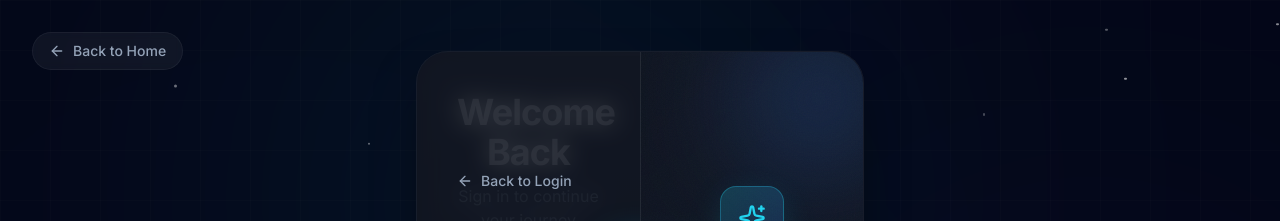
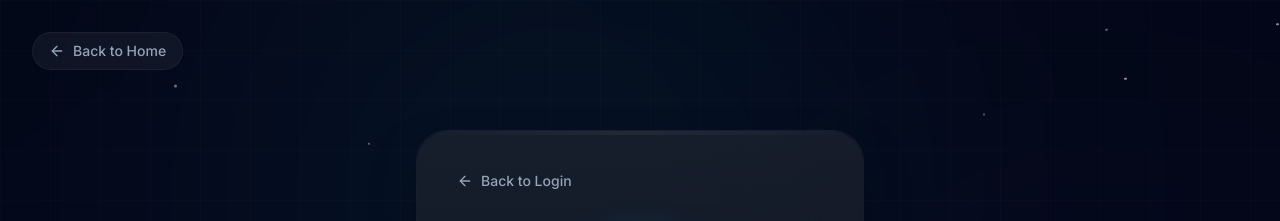
Before and after one commit to adonisdeptrai/r4bbit, a React (Vite) app: page /auth in a window 1280 px wide. Both pictures are taken after a click on the button "Forgot Password?". Shown: the top 221 px of the page. Built offline with nearby package versions, Linux system fonts and the light colour scheme; no server answers.

Commit message:
fix(auth): Refactor Forgot Password to separate view instead of overlay

```diff
--- a/src/pages/Auth.tsx
+++ b/src/pages/Auth.tsx
@@ -37,32 +37,42 @@ export default function Auth({ onNavigate }: AuthProps) {
             </button>
 
             {/* Main Container */}
+            <AnimatePresence mode="wait">
+                {isForgot ? (
+                    /* Forgot Password View - Separate from Login/Register */
                     <motion.div
+                        key="forgot-password"
                         initial={{ opacity: 0, scale: 0.95, y: 20 }}
                         animate={{ opacity: 1, scale: 1, y: 0 }}
-                transition={{ duration: 0.5, ease: [0.16, 1, 0.3, 1] }}
-                className={`w-full ${isForgot ? 'max-w-md' : 'max-w-[420px] md:max-w-[1000px]'} mx-4 relative z-10 transition-all duration-500`}
+                        exit={{ opacity: 0, scale: 0.95, y: -20 }}
+                        transition={{ duration: 0.4, ease: [0.16, 1, 0.3, 1] }}
+                        className="w-full max-w-md mx-4 relative z-10"
+                    >
+                        {/* Glass Card for Forgot Password */}
+                        <div className="relative backdrop-blur-3xl bg-[#0F1420]/60 rounded-[32px] border border-white/5 shadow-2xl shadow-black/50 overflow-hidden">
+                            {/* Inner lighting effects */}
+                            <div className="absolute top-0 left-0 w-full h-1 bg-gradient-to-r from-transparent via-white/10 to-transparent opacity-50"></div>
+                            <div className="absolute inset-0 bg-gradient-to-b from-white/5 to-transparent pointer-events-none rounded-[32px]"></div>
+
+                            <ForgotPasswordForm onBack={() => setIsForgot(false)} />
+                        </div>
+                    </motion.div>
+                ) : (
+                    /* Login/Register View */
+                    <motion.div
+                        key="auth-forms"
+                        initial={{ opacity: 0, scale: 0.95, y: 20 }}
+                        animate={{ opacity: 1, scale: 1, y: 0 }}
+                        exit={{ opacity: 0, scale: 0.95, y: -20 }}
+                        transition={{ duration: 0.4, ease: [0.16, 1, 0.3, 1] }}
+                        className="w-full max-w-[420px] md:max-w-[1000px] mx-4 relative z-10"
                     >
                         {/* Glass Card */}
-                <div className={`relative backdrop-blur-3xl bg-[#0F1420]/60 rounded-[32px] border border-white/5 shadow-2xl shadow-black/50 overflow-hidden min-h-[600px] flex`}>
+                        <div className="relative backdrop-blur-3xl bg-[#0F1420]/60 rounded-[32px] border border-white/5 shadow-2xl shadow-black/50 overflow-hidden min-h-[600px] flex">
 
                             {/* Inner lighting effects */}
                             <div className="absolute top-0 left-0 w-full h-1 bg-gradient-to-r from-transparent via-white/10 to-transparent opacity-50"></div>
                             <div className="absolute inset-0 bg-gradient-to-b from-white/5 to-transparent pointer-events-none rounded-[32px]"></div>
-
-                    {/* Forgot Password Mode */}
-                    <AnimatePresence mode='wait'>
-                        {isForgot && (
-                            <motion.div
-                                className="w-full h-full absolute inset-0 bg-[#0F1420]/80 z-50 flex items-center justify-center backdrop-blur-md"
-                                initial={{ opacity: 0 }}
-                                animate={{ opacity: 1 }}
-                                exit={{ opacity: 0 }}
-                            >
-                                <ForgotPasswordForm onBack={() => setIsForgot(false)} />
-                            </motion.div>
-                        )}
-                    </AnimatePresence>
 
                             {/* Desktop Sliding Layout - Hidden on Mobile */}
                             <div className="hidden md:flex w-full h-full relative">
@@ -75,7 +85,7 @@ export default function Auth({ onNavigate }: AuthProps) {
                                 </div>
 
                                 {/* Sign Up Container (Right) */}
-                        <div className={`w-1/2 h-full flex items-center justify-center transition-all duration-700 absolute right-0 top-0 h-full ${isSignUp ? 'opacity-100 translate-x-0' : 'opacity-0 pointer-events-none -translate-x-full'}`}>
+                                <div className={`w-1/2 h-full flex items-center justify-center transition-all duration-700 absolute right-0 top-0 ${isSignUp ? 'opacity-100 translate-x-0' : 'opacity-0 pointer-events-none -translate-x-full'}`}>
                                     <SignUpForm
                                         onToggleMode={() => setIsSignUp(false)}
                                     />
@@ -88,8 +98,7 @@ export default function Auth({ onNavigate }: AuthProps) {
                             {/* Mobile Layout - Switcher */}
                             <div className="md:hidden w-full flex items-center justify-center">
                                 <AnimatePresence mode='wait'>
-                            {!isForgot && (
-                                !isSignUp ? (
+                                    {!isSignUp ? (
                                         <motion.div
                                             key="signin"
                                             initial={{ opacity: 0, x: -20 }}
@@ -114,13 +123,14 @@ export default function Auth({ onNavigate }: AuthProps) {
                                                 onToggleMode={() => setIsSignUp(false)}
                                             />
                                         </motion.div>
-                                )
                                     )}
                                 </AnimatePresence>
                             </div>
 
                         </div>
                     </motion.div>
+                )}
+            </AnimatePresence>
         </div>
     );
 }
```
Lines whose indentation alone changed are shown as unchanged.
